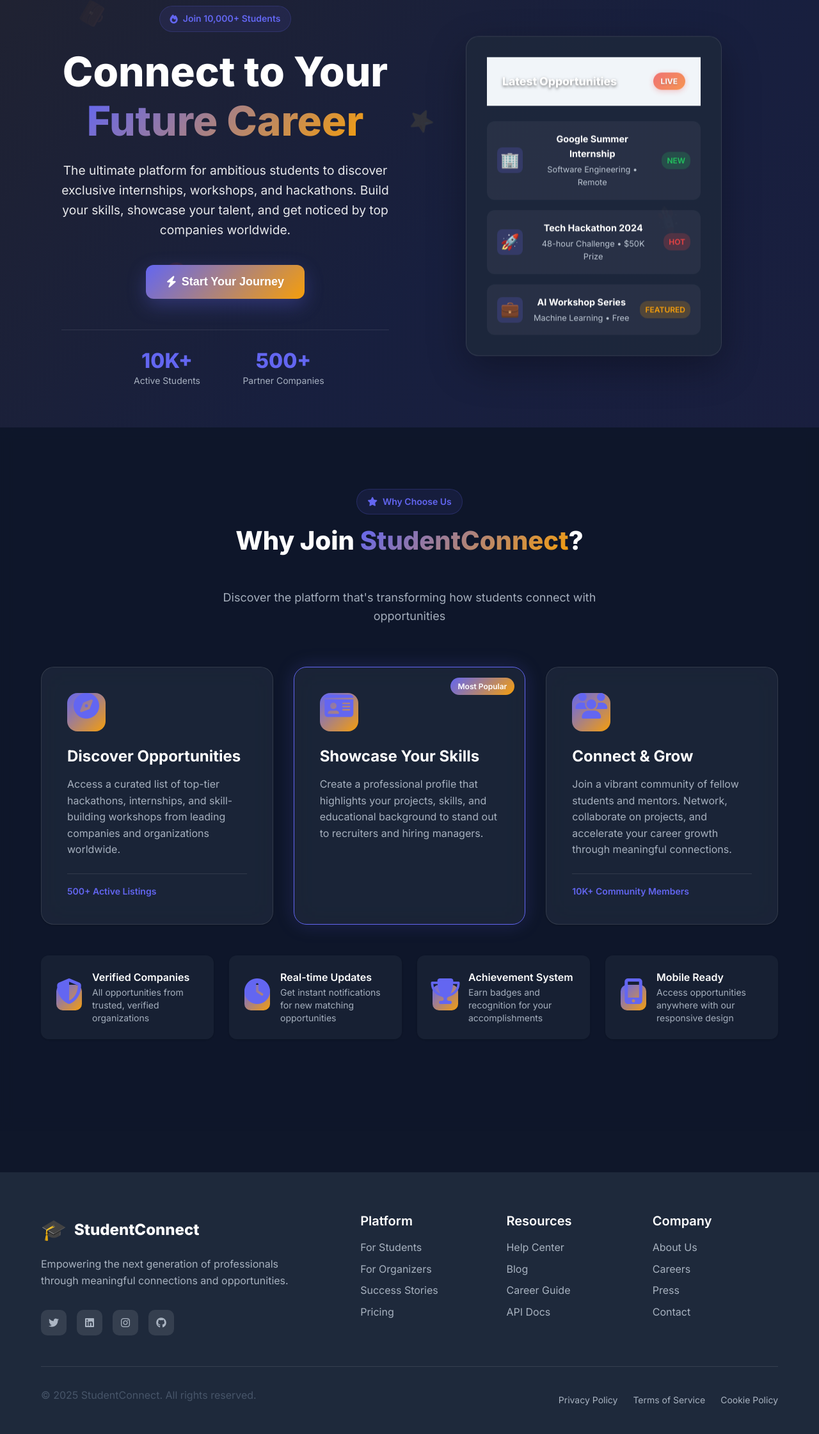
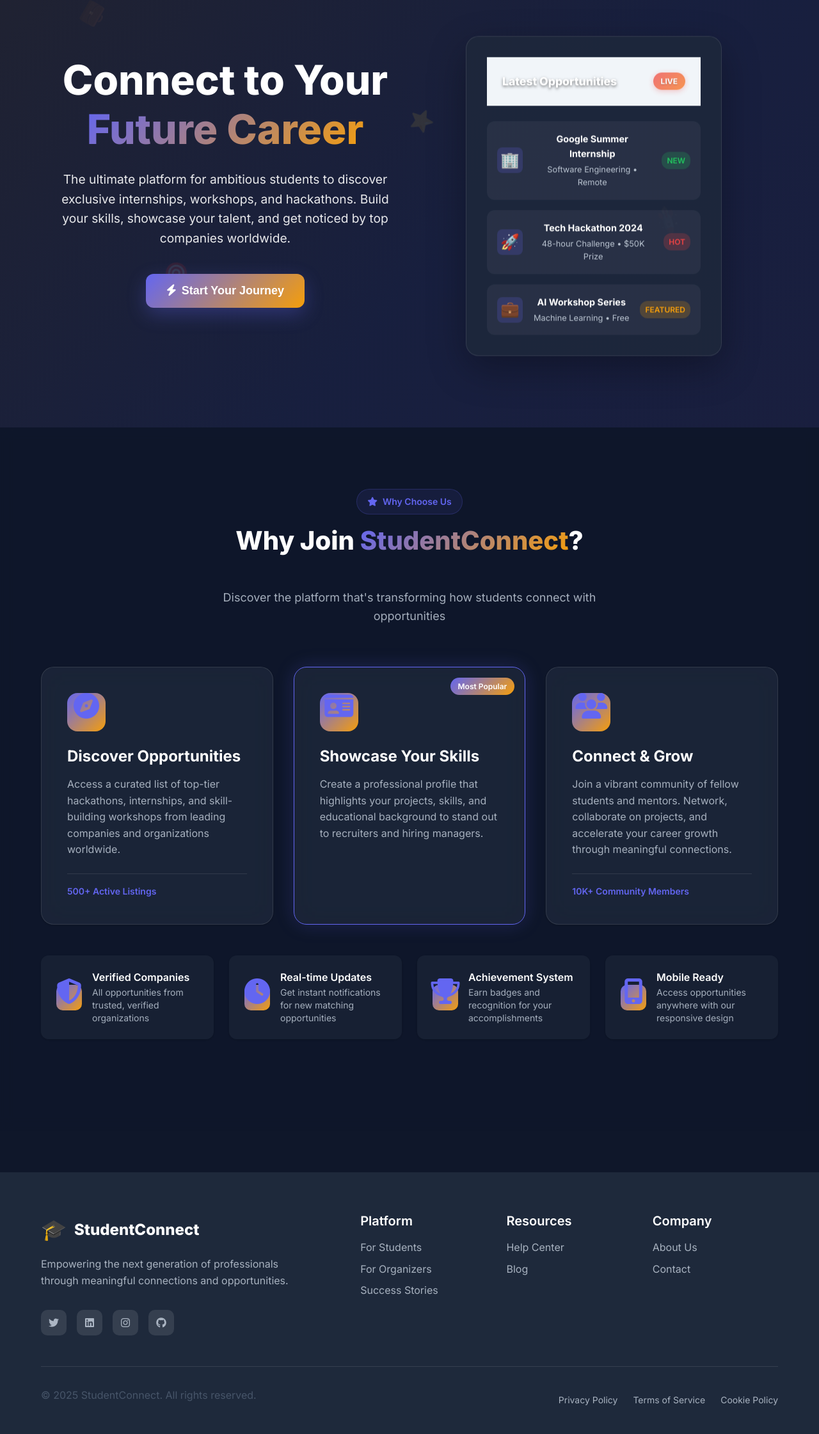
Before and after one commit to Bhoumik-006/collage_project_final_, a Django app: page / in a window 1280 px wide. Shown: the part 132-2373 px from the top of the page at 64% size. Run offline with Django 5.2, Linux system fonts and the light colour scheme; some libraries are stand-ins or nearby versions.

Commit message:
Clean up landing page and remove unwanted elements
Landing Page Improvements:
- Remove 'Active Students' and 'Partner Companies' statistics from hero section
- Remove 'Join 10,000+ Students' hero badge for cleaner design
- Streamline footer links by removing unnecessary items:
  * Remove 'Pricing' from Platform section
  * Remove 'API Docs' from Resources section
  * Remove 'Press' from Company section
  * Remove 'Career Guide' from Resources section
  * Remove 'Careers' from Company section

Project Cleanup:
- Remove all Python cache files (__pycache__ directories and .pyc files)
- Clean temporary files that don't affect functionality
- Maintain all core functionality while improving performance

Result: Cleaner, more professional landing page with streamlined navigation
and improved user experience. All functionality preserved while reducing
visual clutter and unnecessary information.

```diff
--- a/templates/landing.html
+++ b/templates/landing.html
@@ -108,10 +108,6 @@ Technology Stack:
         <div class="container">
           <div class="hero-content modern-hero-content">
             <div class="hero-text">
-              <div class="hero-badge">
-                <i class="fas fa-fire"></i>
-                <span>Join 10,000+ Students</span>
-              </div>
               <h1 class="hero-title">
                 Connect to Your
                 <span class="gradient-text">Future Career</span>
@@ -130,16 +126,7 @@ Technology Stack:
                 </button>
               </div>
 
-              <div class="hero-stats">
-                <div class="stat-item">
-                  <div class="stat-number">10K+</div>
-                  <div class="stat-label">Active Students</div>
-                </div>
-                <div class="stat-item">
-                  <div class="stat-number">500+</div>
-                  <div class="stat-label">Partner Companies</div>
-                </div>
-              </div>
+
             </div>
 
             <div class="hero-visual">
@@ -292,22 +279,17 @@ Technology Stack:
               <a href="#">For Students</a>
               <a href="#">For Organizers</a>
               <a href="#">Success Stories</a>
-              <a href="#">Pricing</a>
             </div>
 
             <div class="link-group">
               <h4>Resources</h4>
               <a href="#">Help Center</a>
               <a href="#">Blog</a>
-              <a href="#">Career Guide</a>
-              <a href="#">API Docs</a>
             </div>
 
             <div class="link-group">
               <h4>Company</h4>
               <a href="#">About Us</a>
-              <a href="#">Careers</a>
-              <a href="#">Press</a>
               <a href="#">Contact</a>
             </div>
           </div>
```
